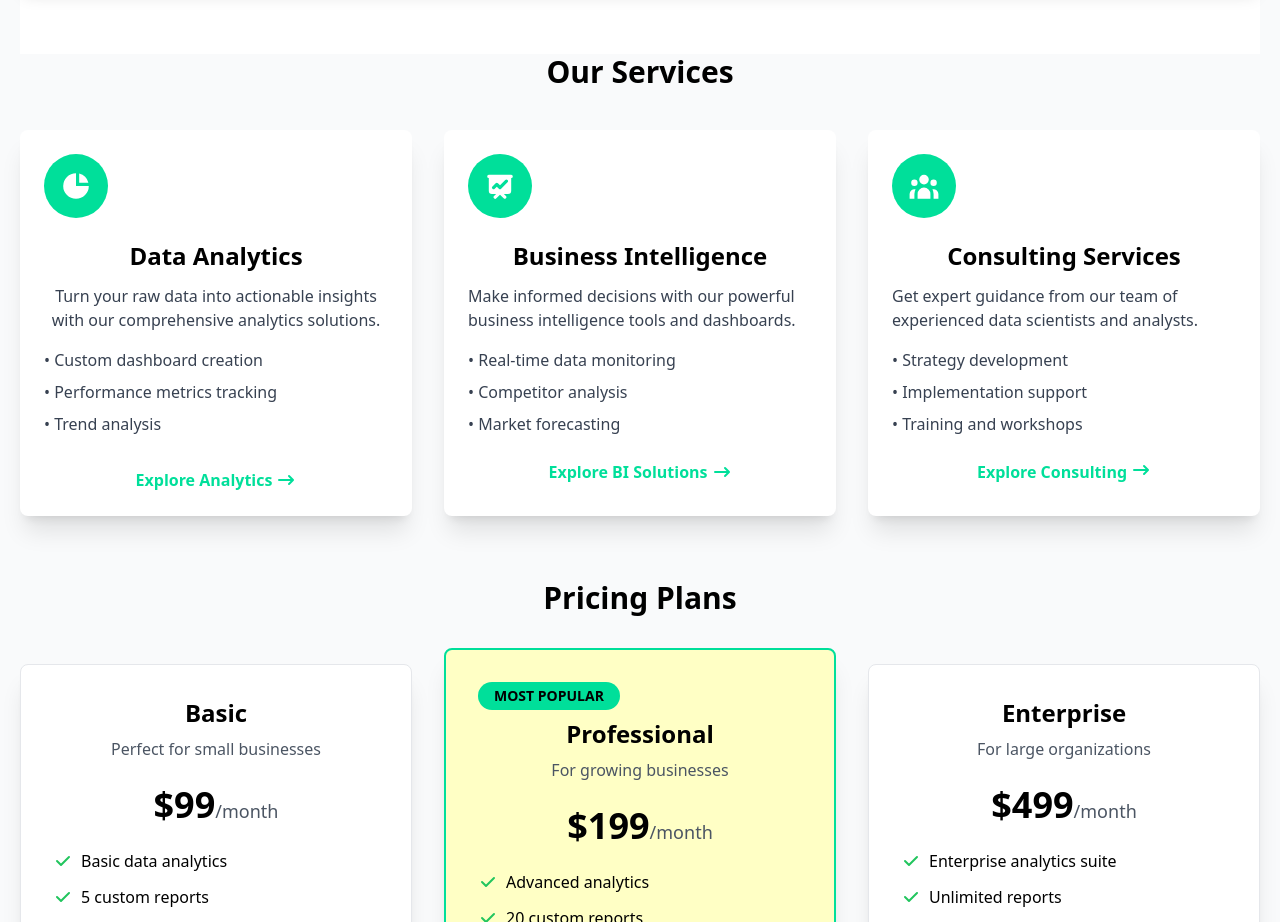
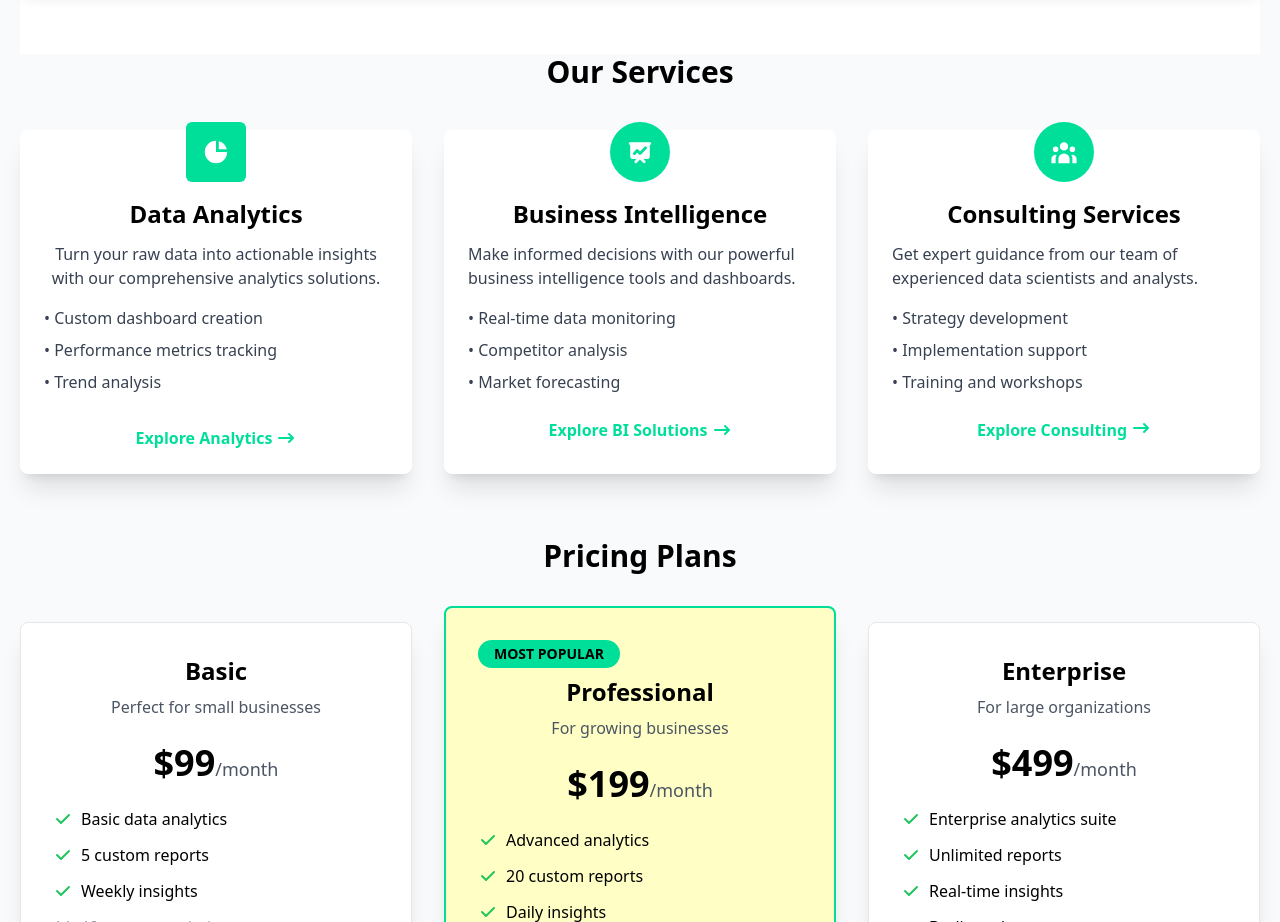
Before and after one commit to StanleyKioko/React-Tailwind-Vite-Simple-front-end, a React (Create React App) app: page /Offerings in a window 1280 px wide. Shown: the part 880-1802 px from the top of the page. Built offline with nearby package versions, Linux system fonts and the light colour scheme.

Commit message:
Updated Offerings

```diff
--- a/src/pages/Offerings.jsx
+++ b/src/pages/Offerings.jsx
@@ -18,7 +18,7 @@ const Offerings = () => {
         <div className="max-w-[1400px] mx-auto grid grid-cols-1 lg:grid-cols-1 xl:grid-cols-1 gap-0">
           <div className="w-full flex flex-col lg:flex-row items-center justify-between">
             <div className="w-full bg-white border border-gray-100 shadow-lg flex flex-col p-6 lg:p-10 rounded-lg hover:shadow-xl transition-all duration-300">
-              <h2 className="text-2xl sm:text-3xl lg:text-4xl font-bold text-center lg:text-left py-4">Premium Data Analytics Suite</h2>
+              <h2 className="text-2xl sm:text-3xl lg:text-4xl font-bold text-center lg:text-left py-4 text-center">Premium Data Analytics Suite</h2>
 
               <div className="flex flex-col lg:flex-row items-start gap-8">
                 <div className="w-full lg:w-1/2">
@@ -57,8 +57,8 @@ const Offerings = () => {
       <div className="grid md:grid-cols-3 gap-8 mb-16">
         {/* Service 1 */}
         <div className="bg-white p-6 rounded-lg shadow-xl hover:shadow-2xl transition-all">
-          <div className="bg-[#00df9a] text-white p-4 inline-block rounded-full mb-4">
-            <svg className="w-8 h-8" fill="currentColor" viewBox="0 0 20 20" xmlns="http://www.w3.org/2000/svg">
+          <div className="bg-[#00df9a] text-white p-4 mt-[-2rem] size-[60px] rounded-md mb-4 mx-auto flex items-center justify-center">
+            <svg className="w-8 h-8 " fill="currentColor" viewBox="0 0 20 20" xmlns="http://www.w3.org/2000/svg">
               <path d="M2 10a8 8 0 018-8v8h8a8 8 0 11-16 0z"></path>
               <path d="M12 2.252A8.014 8.014 0 0117.748 8H12V2.252z"></path>
             </svg>
@@ -82,7 +82,7 @@ const Offerings = () => {
 
         {/* Service 2 */}
         <div className="bg-white p-6 rounded-lg shadow-xl hover:shadow-2xl transition-all">
-          <div className="bg-[#00df9a] text-white p-4 inline-block rounded-full mb-4">
+          <div className="bg-[#00df9a] text-white p-4 rounded-full mb-4 size-[60px] mt-[-2rem] mx-auto flex items-center justify-center">
             <svg className="w-8 h-8" fill="currentColor" viewBox="0 0 20 20" xmlns="http://www.w3.org/2000/svg">
               <path fillRule="evenodd" d="M3 3a1 1 0 000 2v8a2 2 0 002 2h2.586l-1.293 1.293a1 1 0 101.414 1.414L10 15.414l2.293 2.293a1 1 0 001.414-1.414L12.414 15H15a2 2 0 002-2V5a1 1 0 100-2H3zm11.707 4.707a1 1 0 00-1.414-1.414L10 9.586 8.707 8.293a1 1 0 00-1.414 0l-2 2a1 1 0 101.414 1.414L8 10.414l1.293 1.293a1 1 0 001.414 0l4-4z" clipRule="evenodd"></path>
             </svg>
@@ -106,7 +106,7 @@ const Offerings = () => {
 
         {/* Service 3 */}
         <div className="bg-white p-6 rounded-lg shadow-xl hover:shadow-2xl transition-all">
-          <div className="bg-[#00df9a] text-white p-4 inline-block rounded-full mb-4">
+          <div className="bg-[#00df9a] text-white p-4 inline-block rounded-full size-[60px] mt-[-2rem] mb-4 mx-auto flex items-center justify-center">
             <svg className="w-8 h-8 justify-center" fill="currentColor" viewBox="0 0 20 20" xmlns="http://www.w3.org/2000/svg">
               <path d="M13 6a3 3 0 11-6 0 3 3 0 016 0zM18 8a2 2 0 11-4 0 2 2 0 014 0zM14 15a4 4 0 00-8 0v3h8v-3zM6 8a2 2 0 11-4 0 2 2 0 014 0zM16 18v-3a5.972 5.972 0 00-.75-2.906A3.005 3.005 0 0119 15v3h-3zM4.75 12.094A5.973 5.973 0 004 15v3H1v-3a3 3 0 013.75-2.906z"></path>
             </svg>
```
